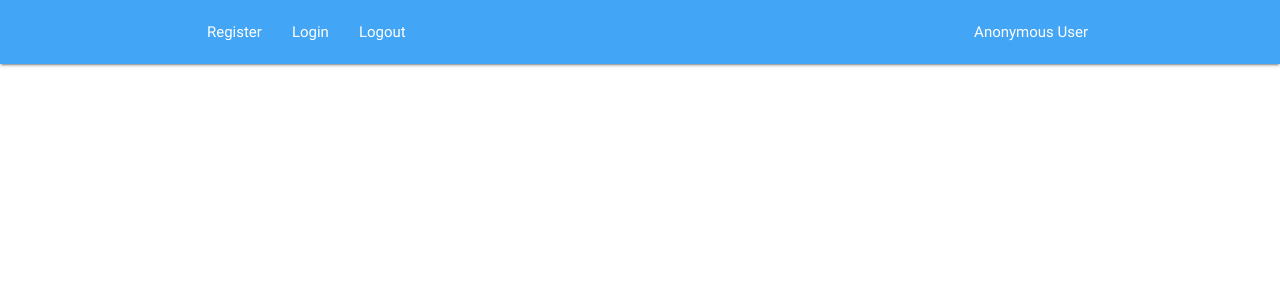
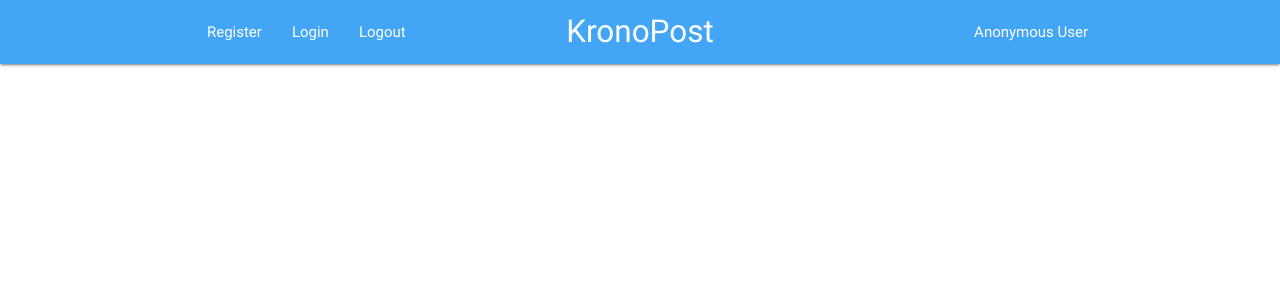
Before and after one commit to Kronostheus/Django, a Django app: template djangoproject/links/templates/layout.html in a window 1280 px wide. Shown: the top 300 px of the page. Run offline with Django 3.2, Linux system fonts and the light colour scheme; the template is opened without the code that fills it, so the values that code supplies are empty.

Commit message:
Added an Edit button for logged in users and a Back button

```diff
--- a/djangoproject/links/templates/layout.html
+++ b/djangoproject/links/templates/layout.html
@@ -3,7 +3,10 @@
     <meta charset='UTF-8'>
     <meta name='viewpoint' content='width=device-width, initial-scale=1.0'>
     <link rel="stylesheet" href="https://cdnjs.cloudflare.com/ajax/libs/materialize/0.100.2/css/materialize.min.css">
-    <title>Django Forum</title>
+    <link href="https://fonts.googleapis.com/icon?family=Material+Icons" rel="stylesheet">
+    <title>KronoPost</title>
+
+    <script>function goBack(){window.history.back()}</script>
 </head>
 
 <body>
@@ -11,18 +14,26 @@
         <nav class="blue lighten-1" role="navigation">
             <div class="nav-wrapper container">
                 <ul id="nav-mobile" class="sidenav">
-                    <li><a href="../signup/">Register</a></li>
+                    <li><a href="{% url 'signup' %}">Register</a></li>
                 </ul>
                 <ul id="nav-mobile" class="sidenav">
-                    <li><a href="../login/">Login</a></li>
+                    <li><a href="{% url 'login' %}">Login</a></li>
                 </ul>
                 <ul id="nav-mobile" class="sidenav">
-                    <li><a href="../logout/">Logout</a></li>
+                    <li><a href="{% url 'logout' %}">Logout</a></li>
                 </ul>
+
+                <ul id="nav-mobile" class="sidenav center">
+                        <li><a onclick="goBack()" class="brand-logo center">KronoPost</a></li>
+                </ul>
+
                 <ul id="nav-mobile" class="sidenav right">
                     <li>
                         {% if user.is_authenticated %}
-                           {{user.get_username}}
+                            {{user.get_username}}
+                            <ul id="nav-mobile" class="sidenav right">
+                                <li><a class="btn btn-floating blue pulse" href="{% url 'create' %}"><i class="material-icons">edit</i></a></li>
+                            </ul>
                         {% else %}
                             Anonymous User
                         {% endif %}
```
